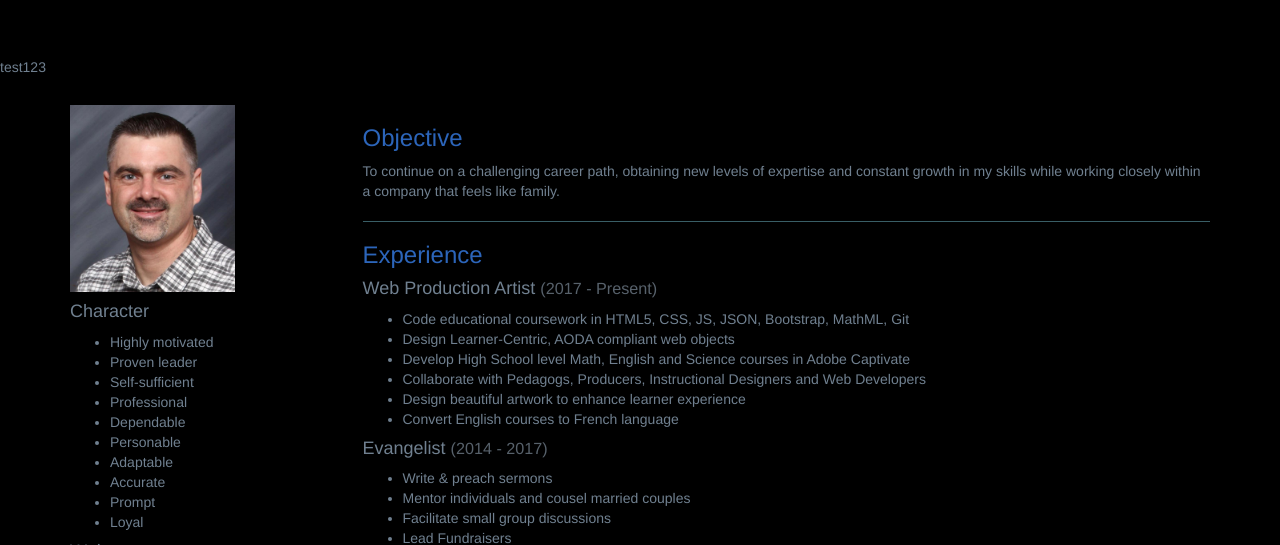
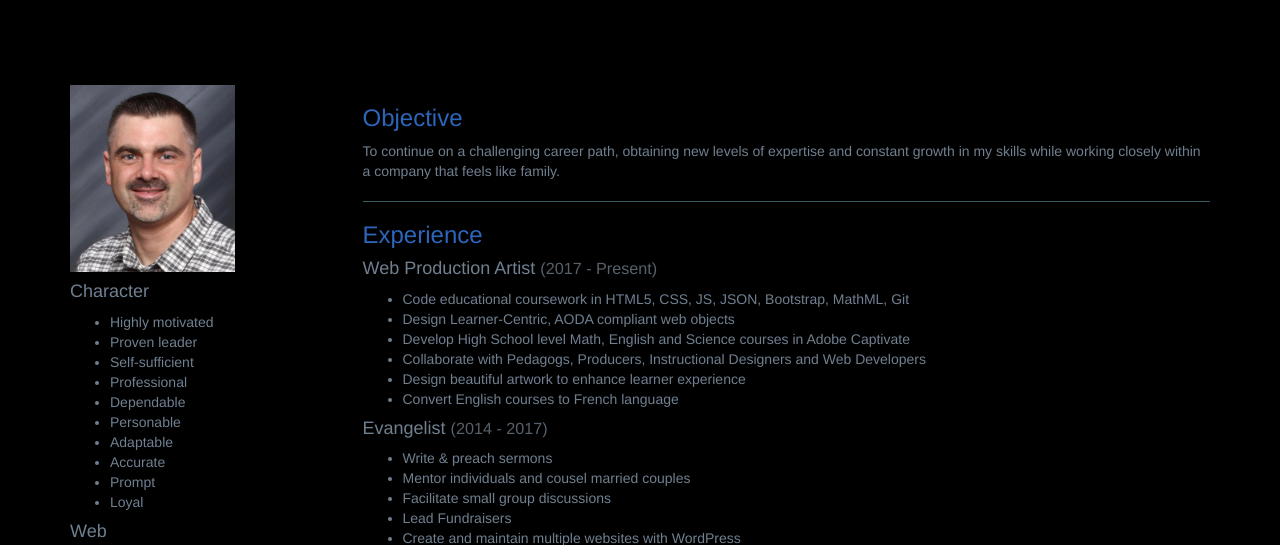
Before and after one commit to jakestuder68/jakestuder68.github.io, a plain HTML site: page index.html in a window 1280 px wide. Shown: the part 167-712 px from the top of the page. Drawn offline with nearby package versions, Linux system fonts and the light colour scheme.

Commit message:
Add files via upload

```diff
--- a/index.html
+++ b/index.html
@@ -124,9 +124,6 @@ ALABAMA CRIMSON:        #B3001B
 
     <!--    RESUME INCLUDE HERE-->
     <main>
-        test123
-
-
         <section w3-include-html="resume/resume.html" id="resume"></section>
         <section w3-include-html="portfolio/portfolio.html" id="portfolio"></section>
         <section w3-include-html="testamonials/testamonials.html" id="testamonials"></section>
```
